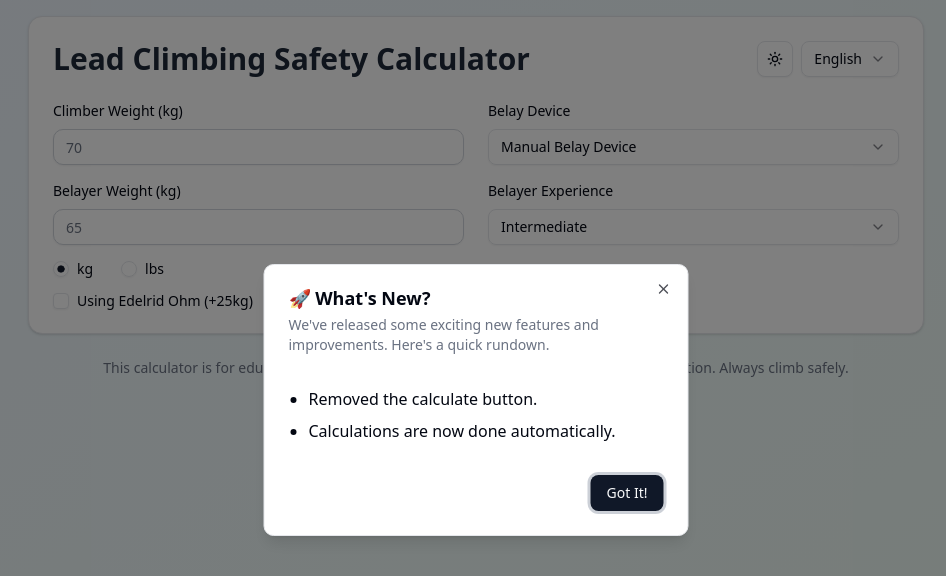
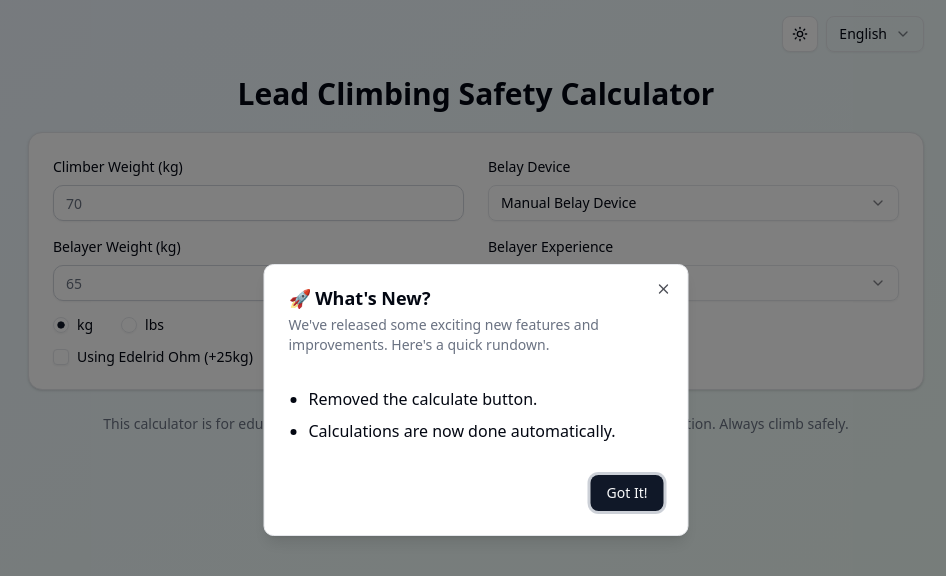
Before and after one commit to xk2800/weight-difference-rule-climbing, a Next.js app: page / in a window 1280 px wide. Shown: the top 576 px of the page, without its empty margins (164-1110 px from the left). Built offline with nearby package versions, Linux system fonts and the light colour scheme.

Commit message:
slight UI update

```diff
--- a/app/page.tsx
+++ b/app/page.tsx
@@ -231,9 +231,10 @@ export default function Home() {
 
       <div className="min-h-screen bg-gradient-to-br from-blue-50 to-green-50 p-4 dark:from-gray-700 dark:to-gray-950">
         <div className="max-w-4xl mx-auto">
+          <LanguageSelector language={language} setLanguage={setLanguage} t={t} />
+          <h1 className="text-3xl font-bold text-center mb-5 max-md:order-2">{t.title}</h1>
           <Card className="mb-6"> {/* bg-white rounded-lg shadow-lg p-6 mb-6 */}
             <CardContent>
-              <LanguageSelector language={language} setLanguage={setLanguage} t={t} />
 
               <form>
                 <ClimberInputs
--- a/components/Install/InstallButton.tsx
+++ b/components/Install/InstallButton.tsx
@@ -79,7 +79,7 @@ export default function InstallButton({ t }: InstallButtonProps) {
       onClick={handleInstallClick}
       variant="outline"
       size="sm"
-      className="flex items-center gap-2"
+      className="flex items-center gap-2 h-auto"
     >
       <Download className="w-4 h-4" />
       {t.installApp}
--- a/components/Install/InstallPrompt.tsx
+++ b/components/Install/InstallPrompt.tsx
@@ -4,6 +4,7 @@ import { useState, useEffect } from 'react';
 import { Button } from '../ui/button';
 import { Download, X } from 'lucide-react';
 import type { Language, translations } from '@/lib/translations';
+import { Card } from '../ui/card';
 
 interface BeforeInstallPromptEvent extends Event {
   prompt(): Promise<void>;
@@ -89,17 +90,17 @@ export default function InstallPrompt({ t }: InstallPromptProps) {
   }
 
   return (
-    <div className="fixed bottom-4 left-4 right-4 bg-white rounded-lg shadow-lg border border-gray-200 p-4 z-50 max-w-md mx-auto">
+    <Card className="fixed bottom-4 left-4 right-4 rounded-lg shadow-lg border border-gray-200 p-4 z-50 max-w-md mx-auto">
       <div className="flex items-start justify-between">
         <div className="flex items-center space-x-3">
           <div className="flex-shrink-0">
-            <Download className="w-6 h-6 text-blue-600" />
+            <Download className="w-6 h-6" />
           </div>
           <div className="flex-1">
-            <h3 className="text-sm font-medium text-gray-900">
+            <h3 className="text-md font-medium">
               {t.installPromptTitle}
             </h3>
-            <p className="text-xs text-gray-500 mt-1">
+            <p className="text-sm mt-1">
               {t.installPromptMessage}
             </p>
           </div>
@@ -129,6 +130,6 @@ export default function InstallPrompt({ t }: InstallPromptProps) {
           {t.installPromptCancel}
         </Button>
       </div>
-    </div>
+    </Card>
   );
 }
--- a/components/LanguageSelector.tsx
+++ b/components/LanguageSelector.tsx
@@ -18,8 +18,7 @@ interface LanguageSelectorProps {
  */
 const LanguageSelector = ({ language, setLanguage, t }: LanguageSelectorProps) => {
   return (
-    <div className="flex justify-between items-center mb-6 gap-4 max-md:flex-col">
-      <h1 className="text-3xl font-bold text-gray-800 max-md:order-2 dark:text-white">{t.title}</h1>
+    <div className="flex justify-end items-center mb-6 gap-4 max-md:flex-col">
       <div className="max-md:w-full flex justify-end max-md:order-1 gap-2">
         <ModeToggle />
         <InstallButton language={language} t={t} />
```
